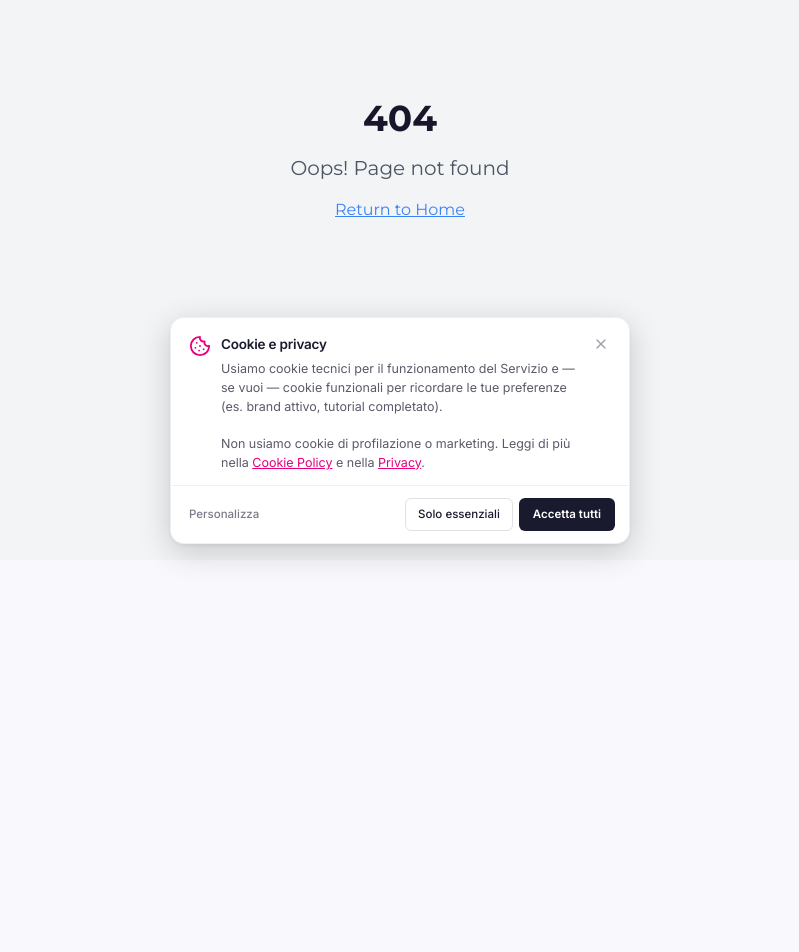
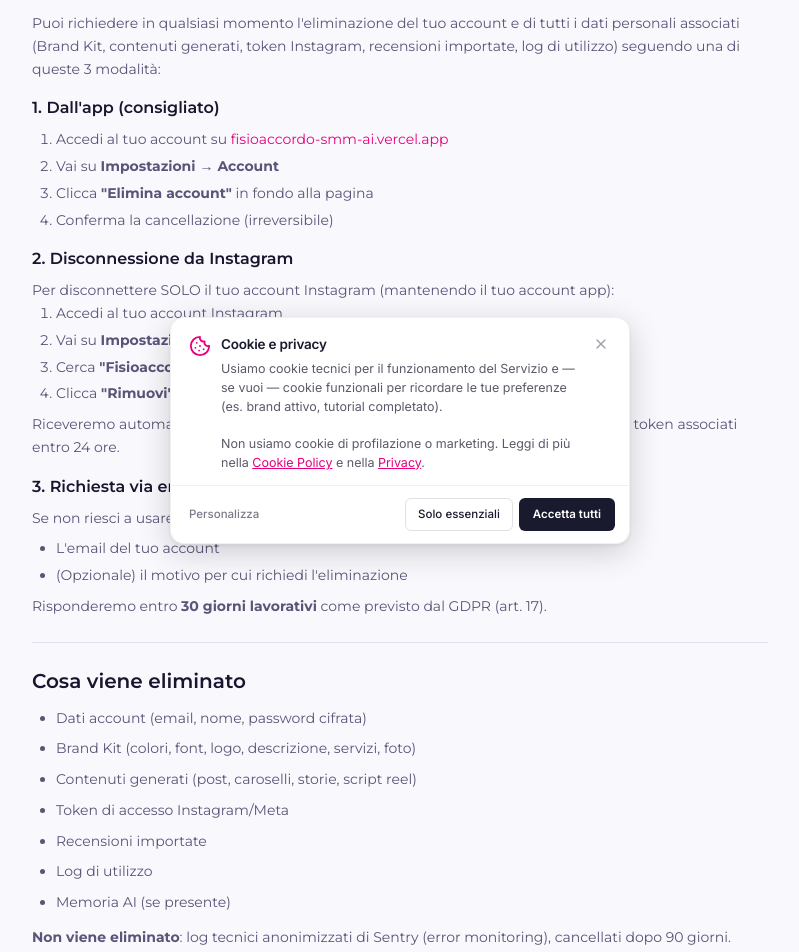
Before and after one commit to Cimmi-LLC/Fisioaccordo-SMMAI, a React (Vite) app: page /data-deletion in a window 1280 px wide. Shown: the part 240-1192 px from the top of the page, without its empty margins (240-1039 px from the left). Before the commit the page ends 800 px from the top, so only its background shows below. Built offline with nearby package versions, Linux system fonts and the light colour scheme.

Commit message:
Add /data-deletion page (Meta compliance) + fix hardcoded URL in webhook

```diff
--- a/src/App.tsx
+++ b/src/App.tsx
@@ -31,6 +31,7 @@ const Privacy = lazy(() => import("./pages/Privacy"));
 const CookiePolicy = lazy(() => import("./pages/CookiePolicy"));
 const Terms = lazy(() => import("./pages/Terms"));
 const DeletionStatus = lazy(() => import("./pages/DeletionStatus"));
+const DataDeletion = lazy(() => import("./pages/DataDeletion"));
 const Settings = lazy(() => import("./pages/Settings"));
 const BrandPage = lazy(() => import("./pages/BrandPage"));
 const BrandsListPage = lazy(() => import("./pages/BrandsListPage"));
@@ -88,6 +89,7 @@ const App = () => (
                     <Route path="/cookie-policy" element={<CookiePolicy />} />
                     <Route path="/terms" element={<Terms />} />
                     <Route path="/deletion-status" element={<DeletionStatus />} />
+                    <Route path="/data-deletion" element={<DataDeletion />} />
 
                     {/* App routes — wrapped in sidebar layout */}
                     <Route element={<AppLayout />}>
--- /dev/null
+++ b/src/pages/DataDeletion.tsx
@@ -0,0 +1,124 @@
+import React from 'react';
+import { Link } from 'react-router-dom';
+import { ArrowLeft, Trash2 } from 'lucide-react';
+
+const DataDeletion = () => {
+  return (
+    <div className="min-h-screen" style={{ backgroundColor: 'var(--bg)' }}>
+      <div className="max-w-3xl mx-auto px-4 py-12">
+        <Link to="/" className="inline-flex items-center mb-8 text-sm" style={{ color: 'var(--viola)' }}>
+          <ArrowLeft className="h-4 w-4 mr-1" /> Torna all'app
+        </Link>
+
+        <div className="flex items-center gap-3 mb-8">
+          <Trash2 className="h-8 w-8" style={{ color: 'var(--rosa)' }} />
+          <h1 className="text-3xl font-bold" style={{ color: 'var(--ink)' }}>Eliminazione dei dati</h1>
+        </div>
+
+        <div className="space-y-6 text-[14px] leading-relaxed" style={{ color: 'var(--ink2)' }}>
+          <p className="text-sm" style={{ color: 'var(--ink3)' }}>Ultimo aggiornamento: 5 giugno 2026</p>
+
+          <section>
+            <h2 className="text-xl font-semibold mb-3" style={{ color: 'var(--ink)' }}>Italiano</h2>
+            <p>
+              Puoi richiedere in qualsiasi momento l'eliminazione del tuo account e di tutti i dati
+              personali associati (Brand Kit, contenuti generati, token Instagram, recensioni importate,
+              log di utilizzo) seguendo una di queste 3 modalità:
+            </p>
+
+            <h3 className="text-base font-semibold mt-4 mb-2" style={{ color: 'var(--ink)' }}>1. Dall'app (consigliato)</h3>
+            <ol className="list-decimal pl-6 space-y-1">
+              <li>Accedi al tuo account su <a href="https://fisioaccordo-smm-ai.vercel.app" style={{ color: 'var(--rosa)' }}>fisioaccordo-smm-ai.vercel.app</a></li>
+              <li>Vai su <strong>Impostazioni → Account</strong></li>
+              <li>Clicca <strong>"Elimina account"</strong> in fondo alla pagina</li>
+              <li>Conferma la cancellazione (irreversibile)</li>
+            </ol>
+
+            <h3 className="text-base font-semibold mt-4 mb-2" style={{ color: 'var(--ink)' }}>2. Disconnessione da Instagram</h3>
+            <p>
+              Per disconnettere SOLO il tuo account Instagram (mantenendo il tuo account app):
+            </p>
+            <ol className="list-decimal pl-6 space-y-1">
+              <li>Accedi al tuo account Instagram</li>
+              <li>Vai su <strong>Impostazioni → Apps e siti web</strong></li>
+              <li>Cerca <strong>"Fisioaccordo Social Manager AI"</strong></li>
+              <li>Clicca <strong>"Rimuovi"</strong></li>
+            </ol>
+            <p className="mt-2">
+              Riceveremo automaticamente la notifica di disconnessione da Meta ed elimineremo i token
+              associati entro 24 ore.
+            </p>
+
+            <h3 className="text-base font-semibold mt-4 mb-2" style={{ color: 'var(--ink)' }}>3. Richiesta via email</h3>
+            <p>
+              Se non riesci a usare i metodi sopra, scrivici a
+              <a href="mailto:teamcimmi@gmail.com?subject=Richiesta eliminazione account" style={{ color: 'var(--rosa)' }}> teamcimmi@gmail.com</a> indicando:
+            </p>
+            <ul className="list-disc pl-6 space-y-1 mt-2">
+              <li>L'email del tuo account</li>
+              <li>(Opzionale) il motivo per cui richiedi l'eliminazione</li>
+            </ul>
+            <p className="mt-2">
+              Risponderemo entro <strong>30 giorni lavorativi</strong> come previsto dal GDPR (art. 17).
+            </p>
+          </section>
+
+          <section className="mt-8 pt-6" style={{ borderTop: '1px solid var(--line)' }}>
+            <h2 className="text-xl font-semibold mb-3" style={{ color: 'var(--ink)' }}>Cosa viene eliminato</h2>
+            <ul className="list-disc pl-6 space-y-2">
+              <li>Dati account (email, nome, password cifrata)</li>
+              <li>Brand Kit (colori, font, logo, descrizione, servizi, foto)</li>
+              <li>Contenuti generati (post, caroselli, storie, script reel)</li>
+              <li>Token di accesso Instagram/Meta</li>
+              <li>Recensioni importate</li>
+              <li>Log di utilizzo</li>
+              <li>Memoria AI (se presente)</li>
+            </ul>
+            <p className="mt-3">
+              <strong>Non viene eliminato</strong>: log tecnici anonimizzati di Sentry (error monitoring),
+              cancellati dopo 90 giorni.
+            </p>
+          </section>
+
+          <section className="mt-8 pt-6" style={{ borderTop: '1px solid var(--line)' }}>
+            <h2 className="text-xl font-semibold mb-3" style={{ color: 'var(--ink)' }}>English (for Meta review)</h2>
+            <p>
+              You can request deletion of your account and all associated personal data
+              (Brand Kit, generated content, Instagram tokens, imported reviews, usage logs)
+              at any time using one of these 3 methods:
+            </p>
+            <ol className="list-decimal pl-6 space-y-1 mt-2">
+              <li>
+                <strong>In-app:</strong> Sign in at <a href="https://fisioaccordo-smm-ai.vercel.app" style={{ color: 'var(--rosa)' }}>fisioaccordo-smm-ai.vercel.app</a>,
+                go to <em>Settings → Account → Delete account</em>.
+              </li>
+              <li>
+                <strong>From Instagram:</strong> Settings → Apps and Websites → find "Fisioaccordo Social Manager AI" → Remove.
+                We auto-receive the deletion webhook from Meta and erase tokens within 24h.
+              </li>
+              <li>
+                <strong>By email:</strong> Send a request to
+                <a href="mailto:teamcimmi@gmail.com" style={{ color: 'var(--rosa)' }}> teamcimmi@gmail.com</a>
+                with your account email. We reply within 30 business days (GDPR art. 17).
+              </li>
+            </ol>
+          </section>
+
+          <section className="mt-8 pt-6" style={{ borderTop: '1px solid var(--line)' }}>
+            <h2 className="text-xl font-semibold mb-3" style={{ color: 'var(--ink)' }}>Contatti</h2>
+            <p>
+              <strong>Cimmi LLC</strong> — Titolare del trattamento<br />
+              Email: <a href="mailto:teamcimmi@gmail.com" style={{ color: 'var(--rosa)' }}>teamcimmi@gmail.com</a>
+            </p>
+            <p className="mt-2">
+              Vedi anche: <Link to="/privacy" style={{ color: 'var(--rosa)' }}>Privacy Policy</Link> ·
+              <Link to="/cookie-policy" style={{ color: 'var(--rosa)' }}> Cookie Policy</Link>
+            </p>
+          </section>
+        </div>
+      </div>
+    </div>
+  );
+};
+
+export default DataDeletion;
```
Also changed, not shown: 2 other files (tests, documents, lock files or other folders).
